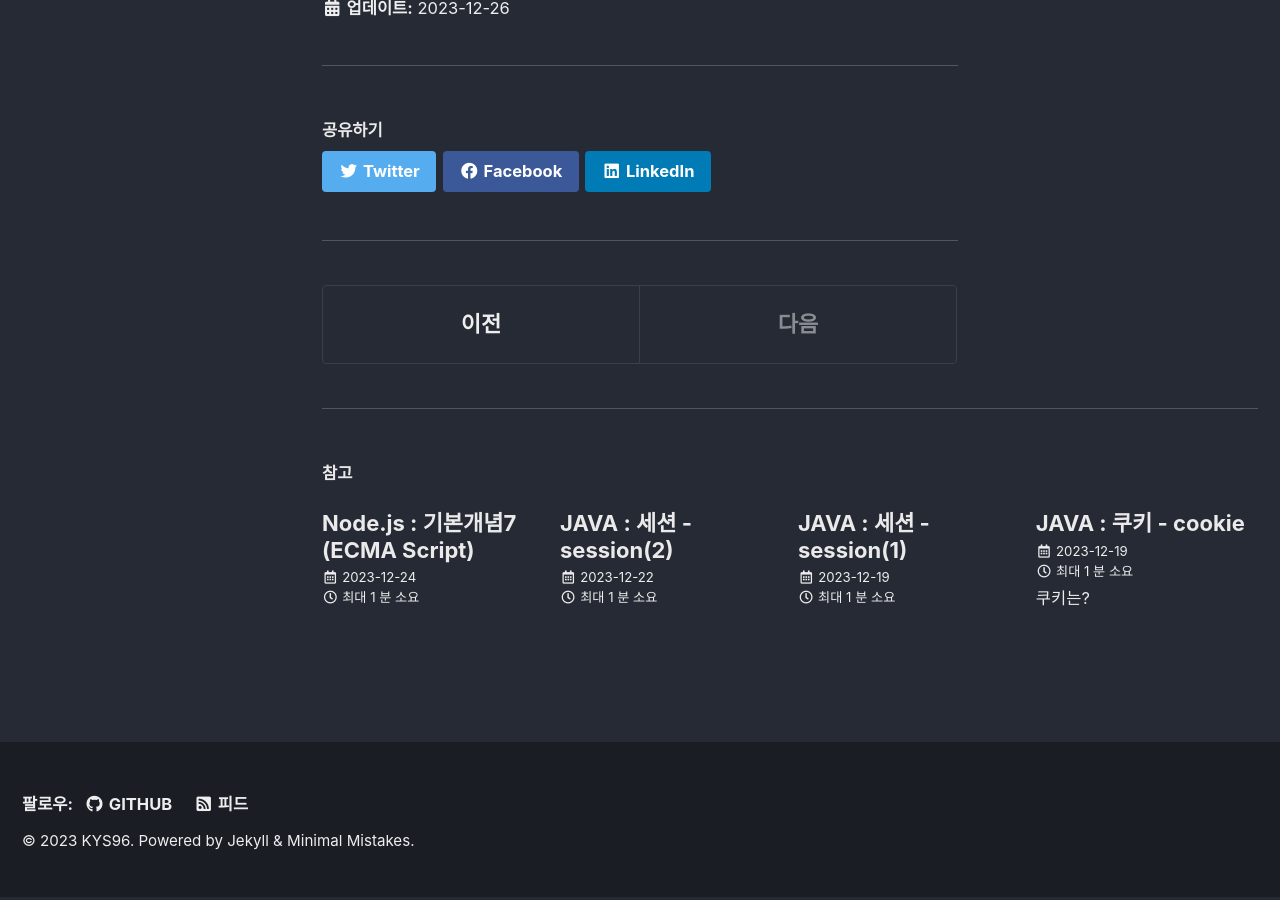
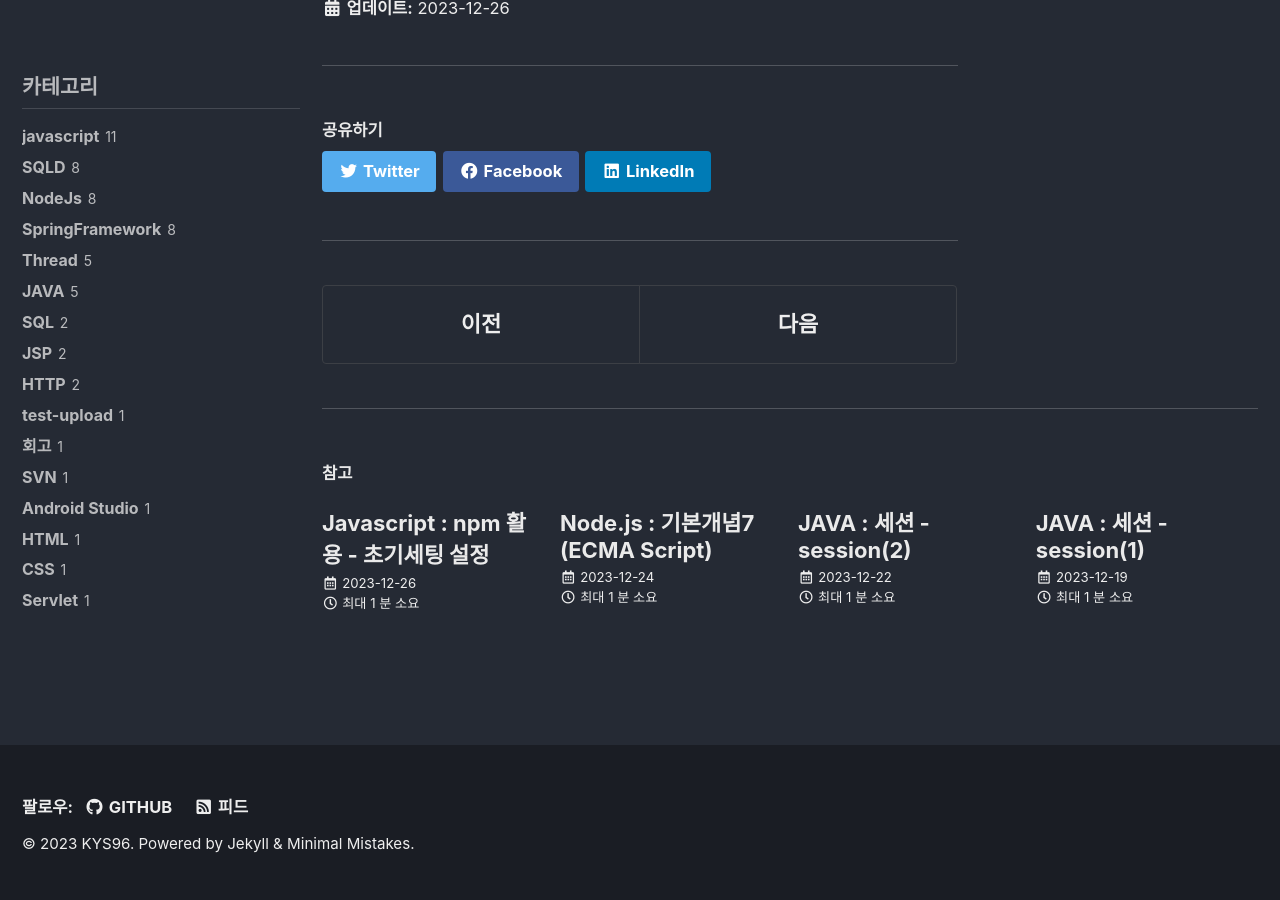
Before and after one commit to KYS96/KYS96.github.io, a Jekyll site: the page built from _posts/2023-12-26-JSP.md, in a window 1280 px wide and 900 px high, scrolled down 1564 px. Built offline with Jekyll 4.4.1, drawn with Linux system fonts in a browser that asks for light colours; cached includes are drawn as plain includes; part of the change alters nothing that is shown.

Commit message:
npm 초기 세팅

````diff
--- a/_posts/2023-12-26-JSP.md
+++ b/_posts/2023-12-26-JSP.md
@@ -6,6 +6,8 @@ toc: true
 toc_sticky: true
 published: true
 categories: NodeJs
+sidebar:
+  nav: "counts"
 ---
 
 <div class="notice--info">
--- /dev/null
+++ b/_posts/2023-12-26-Javascript11.md
@@ -0,0 +1,91 @@
+---
+layout: single
+title: "Javascript : npm 활용 - 초기세팅 설정"
+author_profile: false
+toc: true
+toc_sticky: true
+published: true
+categories: javascript
+sidebar:
+  nav: "counts"
+---
+
+<br>
+
+# npm 실행
+
+* Terminal을 열어 **npm init -y** 명령어를 입력하고 실행한다.
+
+<br>
+
+# package.json
+
+* 프로젝트에 **package.json**이 생성된 것을 확인한다.
+
+<br>
+
+# parcel 라이브러리 설치
+
+* Terminal에서 **npm install -D parcel** 명령어를 입력 후 실행한다.
+  - install은 줄여서 i로 적어도 된다.
+  - **-D**는 지금 이 라이브러리를 개발용으로 이용한다는 것을 알려주는 일.
+
+<br>
+
+# scripts 수정
+
+<div class="notice--info">package.json</div>
+
+* 프로젝트를 bundle하기 위해 dev 스크립트와 배포를 위한 build 스크립트를 각각 적어준다.
+
+```javascript
+{
+  "name": "js-practice",
+  "version": "1.0.0",
+  "description": "",
+  "main": "index.js",
+  "scripts": {
+    "dev": "parcel ./index.html",           //추가한 내용
+    "build": "parcel build ./index.html"    //추가한 내용
+  },
+  "keywords": [],
+  "author": "",
+  "license": "ISC",
+  "devDependencies": {
+    "parcel": "^2.10.3"
+  }
+}
+```
+<br>
+
+# index.html 생성
+
+* script를 각각의 기능으로 만들어 모듈화 할 것이기 때문에 type을 module로 명시해주고 웹브라우저가 html 코드를 전부 읽은 후 script를 불러올 것이기 때문에 defer 옵션도 작성해주었다.
+
+```html
+<!DOCTYPE html>
+<html lang="en">
+<head>
+  <meta charset="UTF-8">
+  <meta name="viewport" content="width=device-width, initial-scale=1.0">
+  <title>Document</title>
+  <script type="module" defer src="./main.js"></script><!--수정할 부분-->
+</head>
+<body>
+  <h1>Hello World!</h1>
+</body>
+</html>
+```
+
+<br>
+
+# main.js 생성
+
+* 테스트를 위해 **console.log(123)** 코드를 작성한다.
+
+<br>
+
+# 실행
+
+* 터미널에서 **npm run dev** 입력 후 실행한다.
+  - 우리가 작성한 스크립트인 dev가 실행된다.
````
